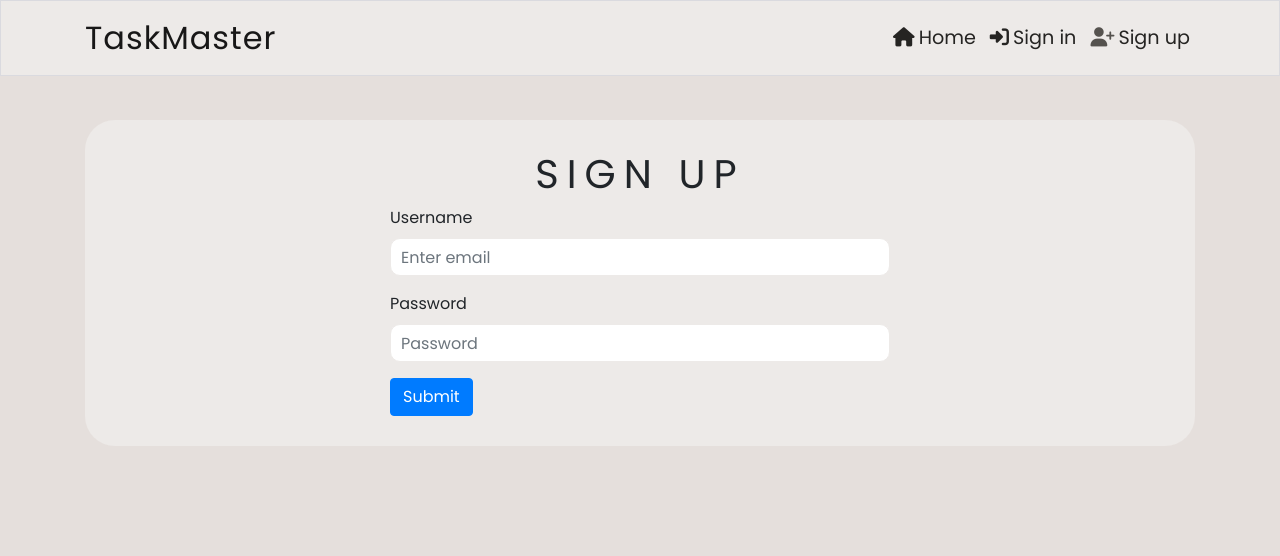
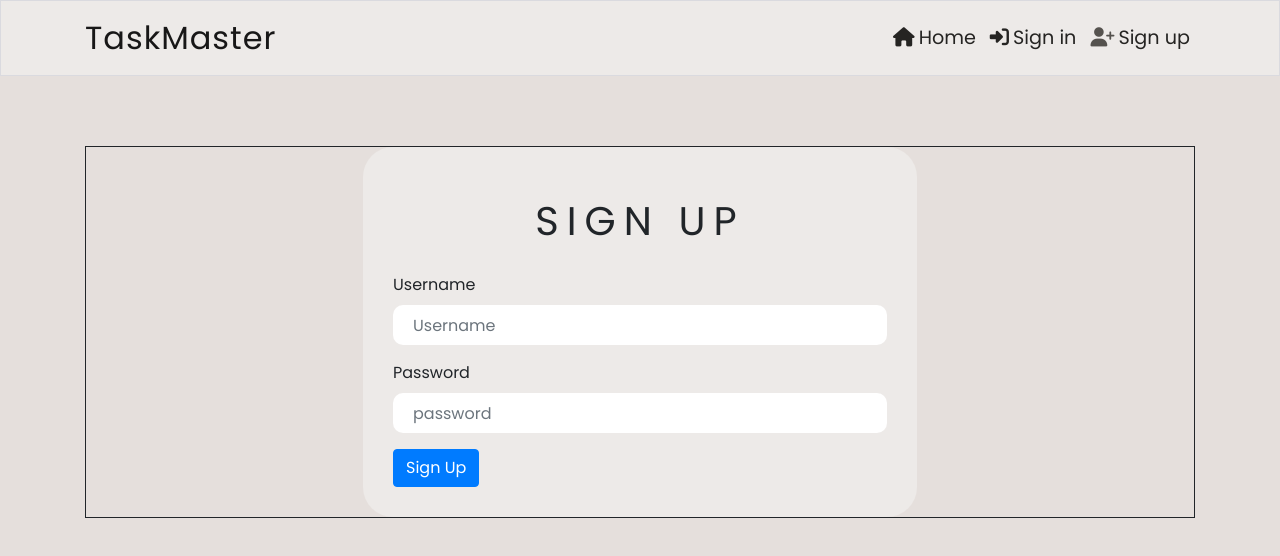
Before and after one commit to LesterCuasay/Project-5, a React (Create React App) app in the folder frontend/: page /signup in a window 1280 px wide. Shown: the top 556 px of the page. Built offline with nearby package versions, Linux system fonts and the light colour scheme.

Commit message:
feat - restyled signup page

```diff
--- a/frontend/src/pages/auth/SignUpForm.js
+++ b/frontend/src/pages/auth/SignUpForm.js
@@ -11,33 +11,33 @@ import styles from "../../styles/SignInUpForm.module.css";
 
 const SignUpForm = () => {
   return (
-    <Container
-      className={`${appStyles.Content} d-flex justify-content-center align-items-center mt-4`}
-    >
-      <Row>
-        <Col>
-          <h1 className={styles.Header}>Sign Up</h1>
+    <Container className={styles.Container}>
+      <Row className="justify-content-center">
+        <Col md={6} className={appStyles.Content}>
+          <div className={styles.TitleWrapper}>
+            <h1 className={styles.FormTitle}>Sign Up</h1>
+          </div>
           <Form>
-            <Form.Group controlId="formBasicEmail">
+            <Form.Group className={styles.FormGroup} controlId="formBasicEmail">
               <Form.Label>Username</Form.Label>
               <Form.Control
                 className={styles.Input}
-                type="email"
-                placeholder="Enter email"
-              />
+                type="text"
+                placeholder="Username"
+              ></Form.Control>
             </Form.Group>
-
-            <Form.Group controlId="formBasicPassword">
+            <Form.Group
+              className={styles.FormGroup}
+              controlId="formBasicPassword"
+            >
               <Form.Label>Password</Form.Label>
               <Form.Control
                 className={styles.Input}
                 type="password"
-                placeholder="Password"
-              />
+                placeholder="password"
+              ></Form.Control>
             </Form.Group>
-            <Button variant="primary" type="submit">
-              Submit
-            </Button>
+            <Button className={styles.Submit}>Sign Up</Button>
           </Form>
         </Col>
       </Row>
--- a/frontend/src/styles/SignInUpForm.module.css
+++ b/frontend/src/styles/SignInUpForm.module.css
@@ -1,4 +1,4 @@
-.Header {
+/* .Header {
     text-transform: uppercase;
     letter-spacing: 0.5rem;
     text-align: center;
@@ -10,4 +10,27 @@
     padding: 10px;
     border-radius: 10px;
     width: 500px;
+} */
+
+.Container {
+    margin-top: 50px;
+    border: 1px solid;
 }
+
+.TitleWrapper {
+    padding: 20px;
+}
+
+.FormTitle {
+    text-transform: uppercase;
+    letter-spacing: 0.5rem;
+    text-align: center;
+}
+
+.Input {
+    background: #fff;
+    border: 1px solid var(--secondary-background-color);
+    padding: 20px;
+    border-radius: 10px;
+    min-width: 300px;
+}
```
